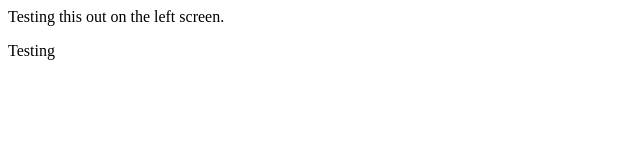
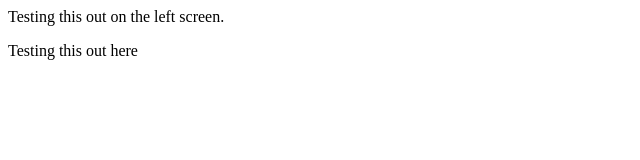
Before and after one commit to Ryan8765/gittest, a plain HTML site: page index.html in a window 1280 px wide. Shown: the full height of the page, 0-640 px from the left. Drawn offline with Linux system fonts and the light colour scheme.

Commit message:
Updated index.html

```diff
--- a/index.html
+++ b/index.html
@@ -7,7 +7,7 @@
 </head>
 <body>
     <p>Testing this out on the left screen.</p>
-    <p>Testing</p>
+    <div>Testing this out here</div>
 
 </body>
 </html>
```
